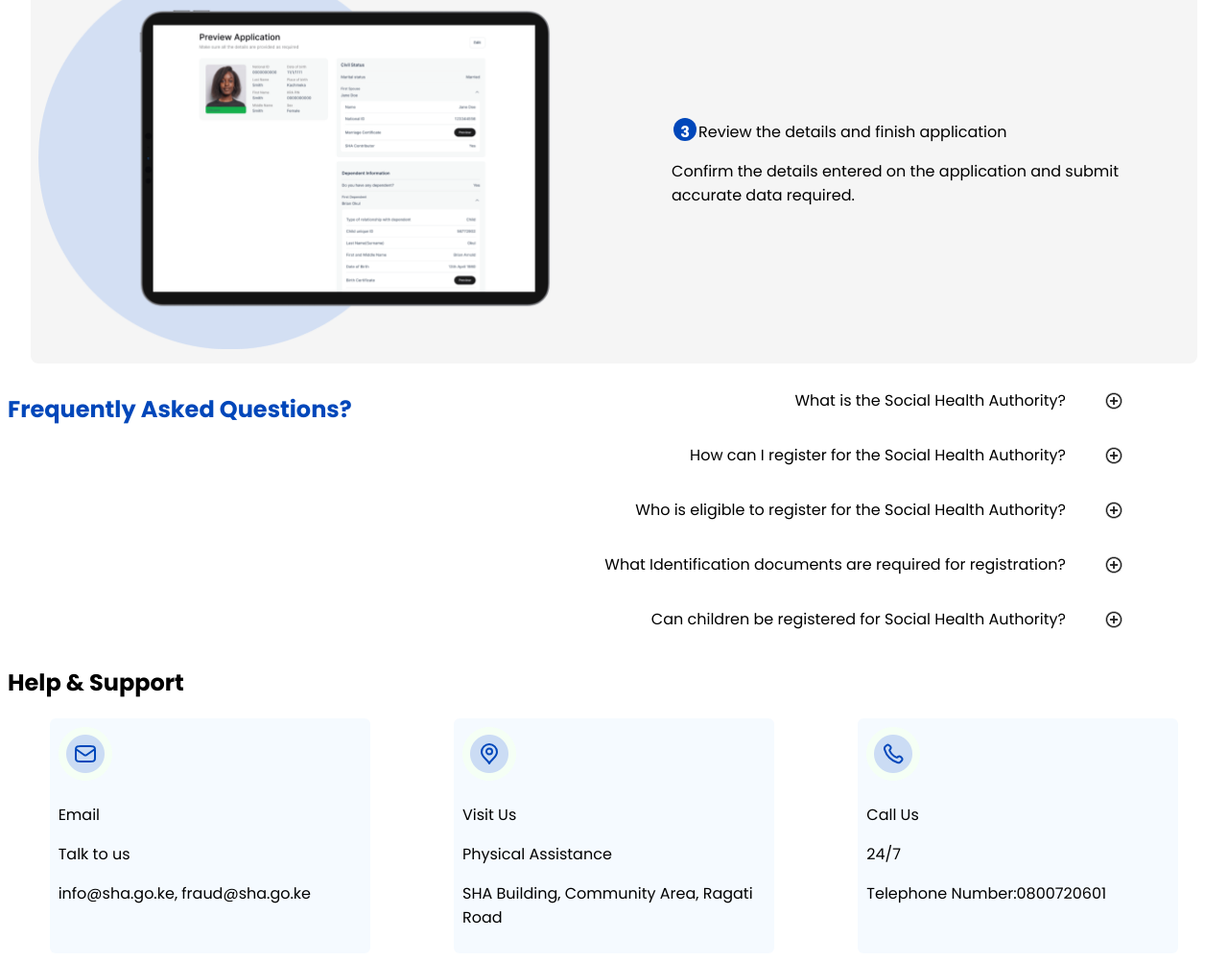
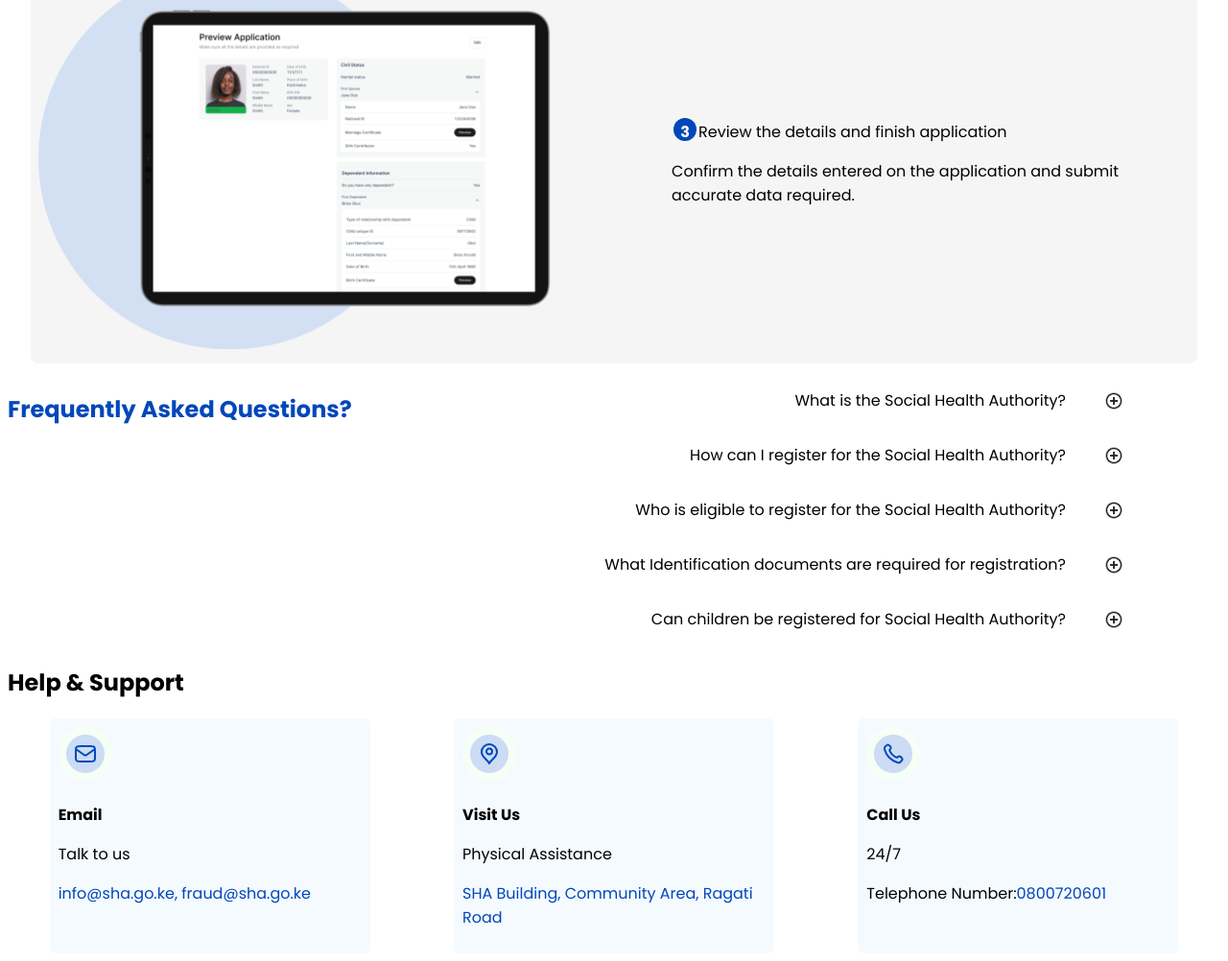
Before and after one commit to rnafula/SHA, a plain HTML site: page index.html in a window 1280 px wide. Shown: the part 2600-3602 px from the top of the page at 96% size. Drawn offline with Linux system fonts and the light colour scheme.

Commit message:
footer bold and color

```diff
--- a/index.html
+++ b/index.html
@@ -150,21 +150,21 @@
         <div class="support">
             <div class="email">
                 <img src="/images/imgi_13_svgviewer-png-output.png" alt="">
-                <p>Email</p>
+                <p class="bold">Email</p>
                 <p>Talk to us</p>
-                <p>info@sha.go.ke, fraud@sha.go.ke</p>
+                <p class="color">info@sha.go.ke, fraud@sha.go.ke</p>
             </div>
             <div class="visit">
                 <img src="/images/imgi_14_svgviewer-png-output-1.png" alt="">
-                <p>Visit Us</p>
+                <p class="bold">Visit Us</p>
                 <p>Physical Assistance</p>
-                <p>SHA Building, Community Area, Ragati Road</p>
+                <p class="color">SHA Building, Community Area, Ragati Road</p>
             </div>
             <div class="call">
                 <img src="/images/imgi_15_svgviewer-png-output-2.png" alt="">
-                <p>Call Us</p>
+                <p class="bold">Call Us</p>
                 <p>24/7</p>
-                <p>Telephone Number:0800720601</p>
+                <p>Telephone Number:<span class="color">0800720601</span></p>
 
             </div>
         </div>
--- a/style.css
+++ b/style.css
@@ -245,7 +245,13 @@
     width: 25%;
     padding:9px;
 }
+.bold{
+    font-weight: bold;
+}
+.color{
+     color:#0047BA;
 
+}
  /* responsiveness styling */
  .menu{
     display:none;
```
